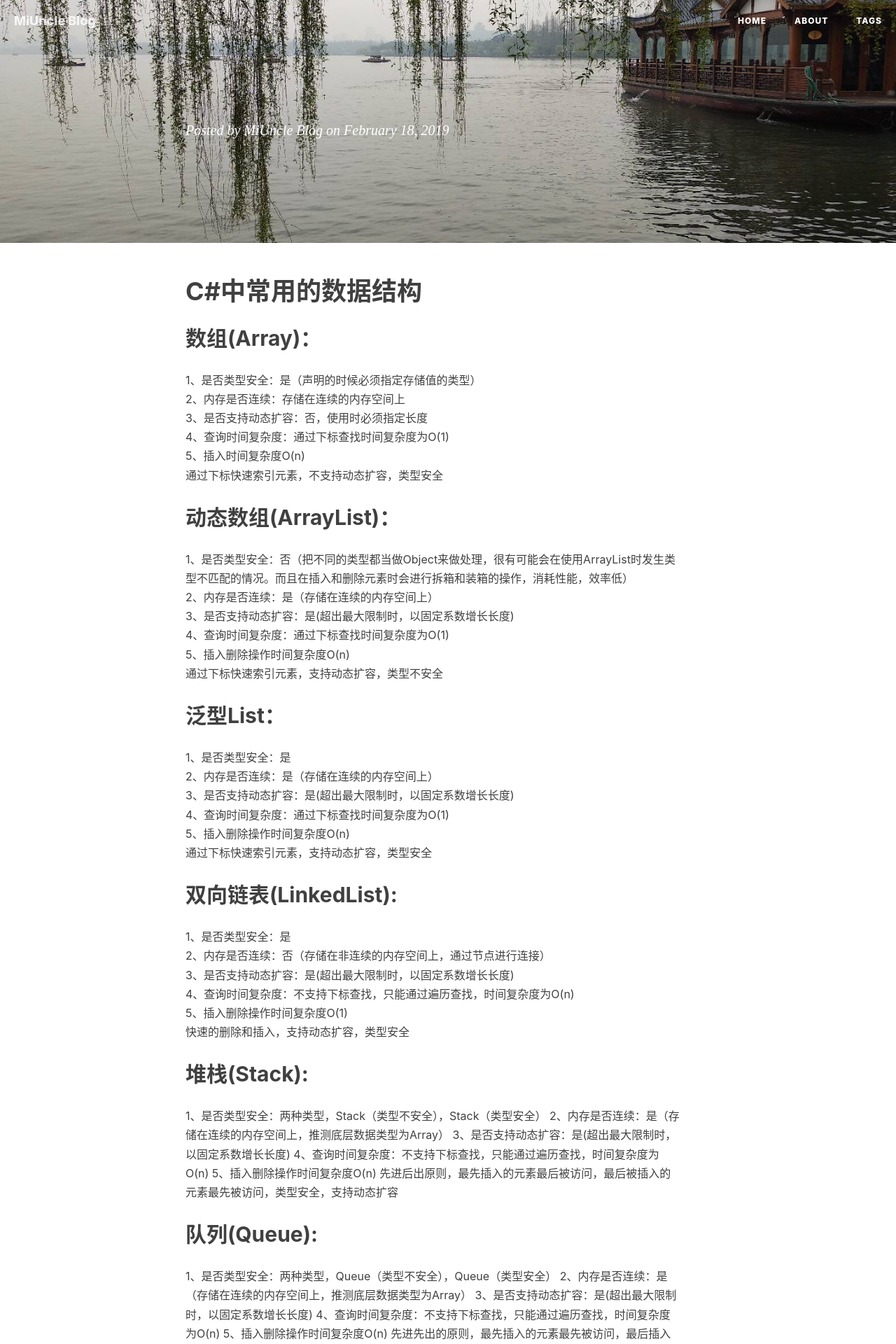
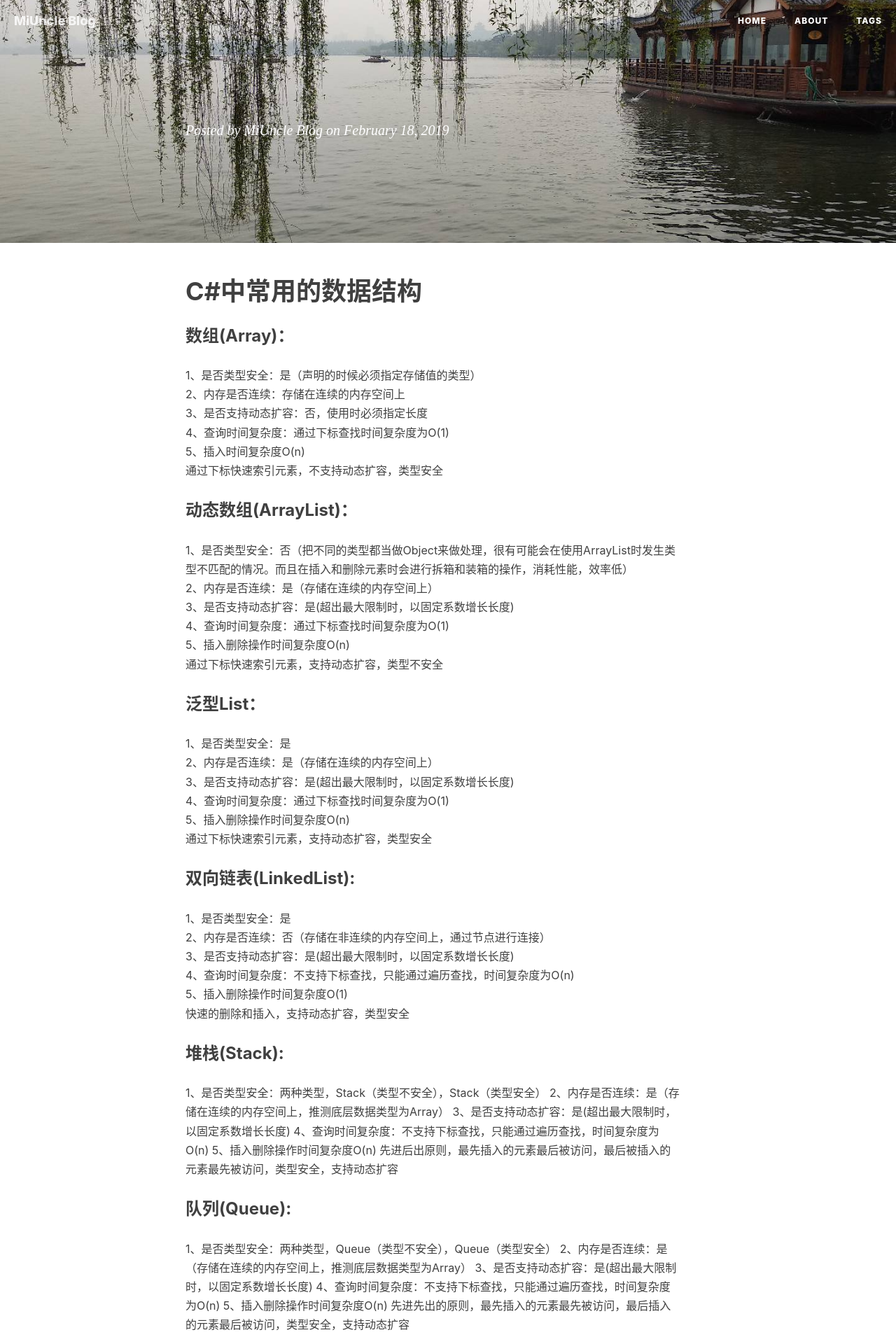
Before and after one commit to DuPrince/DuPrince.github.io, a Jekyll site: the page built from _posts/2019-02-18-C#常用的数据结构.md, in a window 1280 px wide. Shown: the top 1920 px of the page at 70% size. Built offline with Jekyll 4.4.1, drawn with Linux system fonts in a browser that asks for light colours; nearby versions of some CDN libraries; our own code applies the rules of GitHub Pages for plain Markdown files; comment, search, counter and statistics services are not loaded.

Commit message:
修改格式

```diff
--- a/_posts/2019-02-18-C#常用的数据结构.md
+++ b/_posts/2019-02-18-C#常用的数据结构.md
@@ -12,8 +12,9 @@ tags:
 	- 基础知识
 ---
 
+
 # C#中常用的数据结构
-## 数组(Array)：
+### 数组(Array)：
 1、是否类型安全：是（声明的时候必须指定存储值的类型）
 2、内存是否连续：存储在连续的内存空间上
 3、是否支持动态扩容：否，使用时必须指定长度
@@ -22,7 +23,7 @@ tags:
 通过下标快速索引元素，不支持动态扩容，类型安全
 
 
-## 动态数组(ArrayList)：
+### 动态数组(ArrayList)：
 1、是否类型安全：否（把不同的类型都当做Object来做处理，很有可能会在使用ArrayList时发生类型不匹配的情况。而且在插入和删除元素时会进行拆箱和装箱的操作，消耗性能，效率低）
 2、内存是否连续：是（存储在连续的内存空间上）
 3、是否支持动态扩容：是(超出最大限制时，以固定系数增长长度)
@@ -31,7 +32,7 @@ tags:
 通过下标快速索引元素，支持动态扩容，类型不安全
 
 
-## 泛型List：
+### 泛型List：
 1、是否类型安全：是
 2、内存是否连续：是（存储在连续的内存空间上）
 3、是否支持动态扩容：是(超出最大限制时，以固定系数增长长度)
@@ -40,7 +41,7 @@ tags:
 通过下标快速索引元素，支持动态扩容，类型安全
 
 
-## 双向链表(LinkedList):
+### 双向链表(LinkedList):
 1、是否类型安全：是
 2、内存是否连续：否（存储在非连续的内存空间上，通过节点进行连接）
 3、是否支持动态扩容：是(超出最大限制时，以固定系数增长长度)
@@ -48,7 +49,7 @@ tags:
 5、插入删除操作时间复杂度O(1)
 快速的删除和插入，支持动态扩容，类型安全
 
-## 堆栈(Stack):
+### 堆栈(Stack):
 1、是否类型安全：两种类型，Stack（类型不安全），Stack<T>（类型安全）
 2、内存是否连续：是（存储在连续的内存空间上，推测底层数据类型为Array）
 3、是否支持动态扩容：是(超出最大限制时，以固定系数增长长度)
@@ -57,7 +58,7 @@ tags:
 先进后出原则，最先插入的元素最后被访问，最后被插入的元素最先被访问，类型安全，支持动态扩容
 
 
-## 队列(Queue):
+### 队列(Queue):
 1、是否类型安全：两种类型，Queue（类型不安全），Queue<T>（类型安全）
 2、内存是否连续：是（存储在连续的内存空间上，推测底层数据类型为Array）
 3、是否支持动态扩容：是(超出最大限制时，以固定系数增长长度)
@@ -66,7 +67,7 @@ tags:
 先进先出的原则，最先插入的元素最先被访问，最后插入的元素最后被访问，类型安全，支持动态扩容
 
 
-## 字典(Dictionary):
+### 字典(Dictionary):
 1、是否类型安全：是，创建字典时需要指定key和value的类型
 2、内存是否连续：否（存储在连续的内存空间上，推测底层数据类型为Array）
 3、是否支持动态扩容：是(超出最大限制时，以固定系数增长长度)
```
